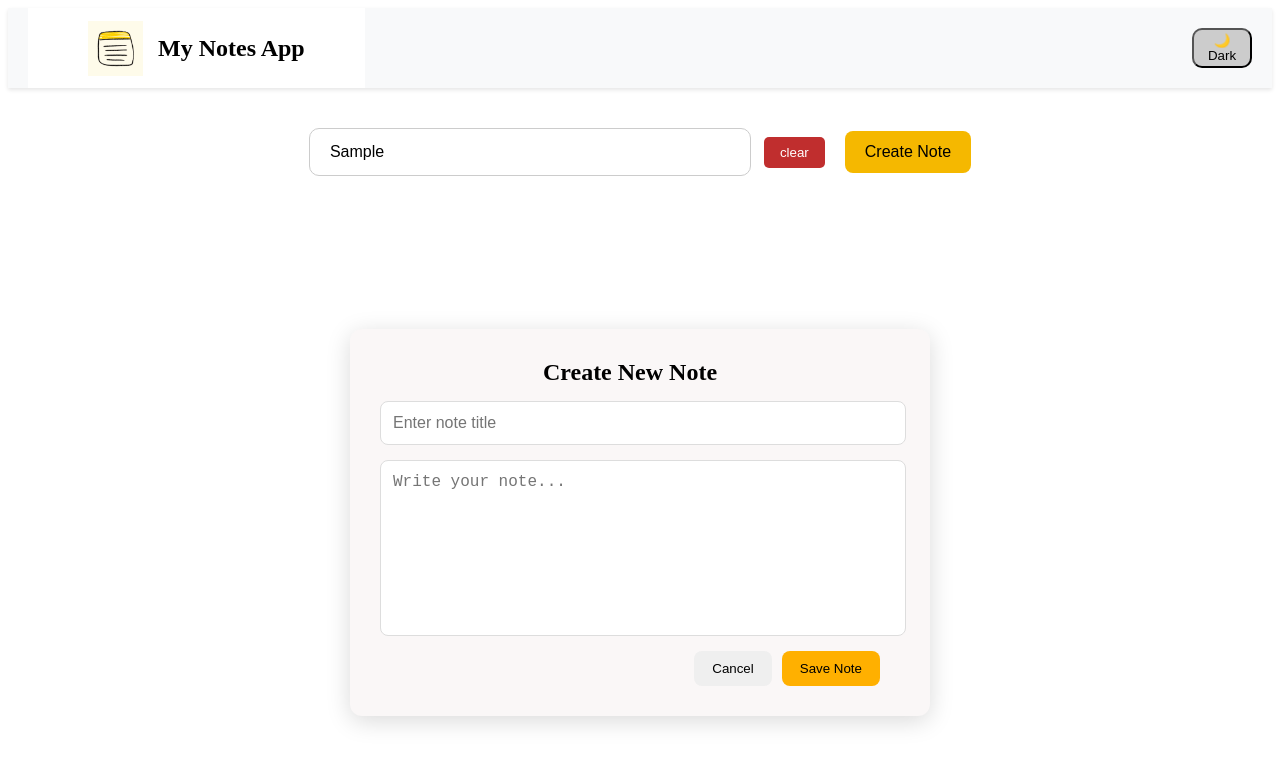
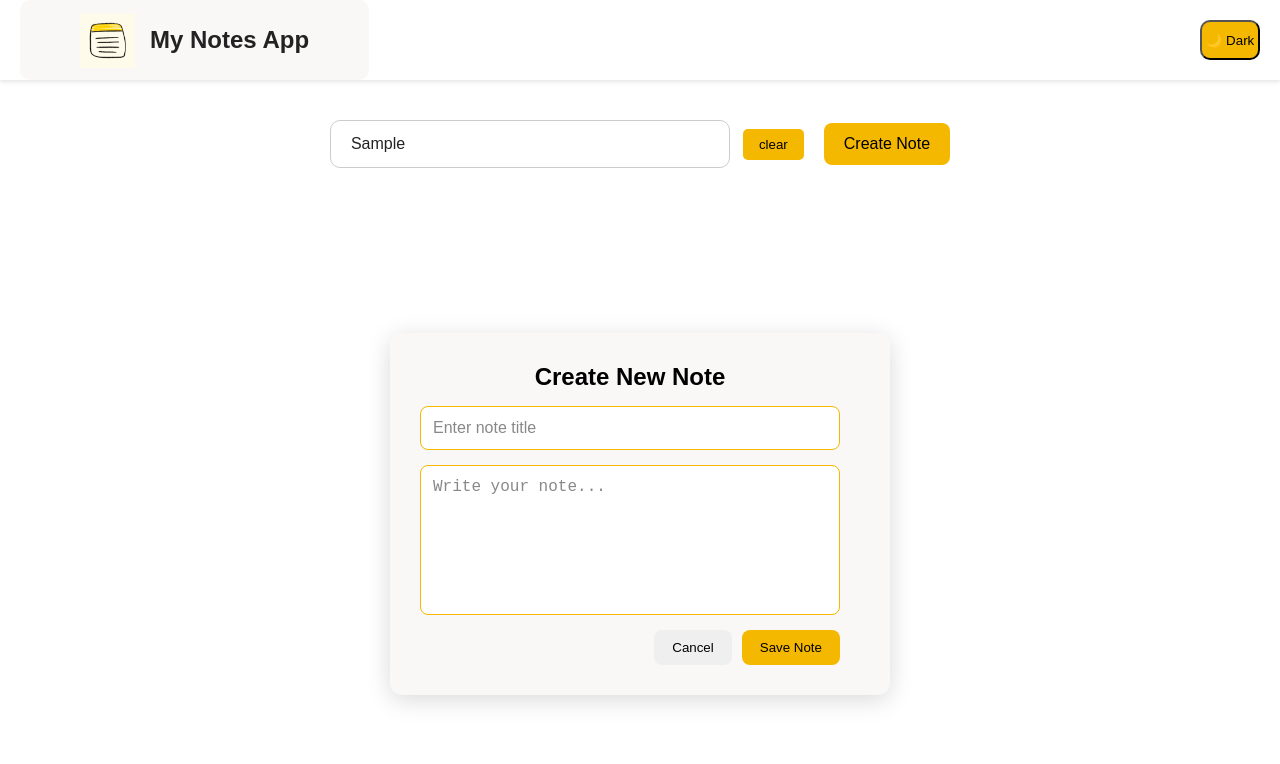
Before and after one commit to Tanish-06/practice123, a React (Vite) app: page / in a window 1280 px wide. Both pictures are taken after typing "Sample" into the empty fields and a click on the button "Create Note". Shown: the top 764 px of the page. Built offline with nearby package versions, Linux system fonts and the light colour scheme.

Commit message:
6th commit

```diff
--- a/src/Components/Add/Add.css
+++ b/src/Components/Add/Add.css
@@ -2,7 +2,8 @@
   padding: 12px 20px;
   border: none;
   border-radius: 8px;
-  background-color: #f5b800;
+  /* background-color: #f5b800; */
+  background-color: var(--button-color);
   font-size: 16px;
   font-weight: 500;
   cursor: pointer;
@@ -11,5 +12,6 @@
 
 
 .add button:hover {
-  background-color: #e0a800;
+  /* background-color: #e0a800; */
+  background-color: var(--button-color);
 }
--- a/src/Components/Add/Add.jsx
+++ b/src/Components/Add/Add.jsx
@@ -2,12 +2,12 @@ import React from 'react'
 import './Add.css'
 import createNote from '../CreateNote/CreateNote'
 
-const Add = ({ ShowCreateNote }) => {
+const Add = ({ ShowCreateNote ,darkMode}) => {
 
 
 
   return (
-    <div className="add">
+    <div className={darkMode ? "add dark-mode" : "add"}>
       <button onClick={() => ShowCreateNote(true)}> Create Note</button>
     </div>
   )
--- a/src/Components/CreateNote/CreateNote.css
+++ b/src/Components/CreateNote/CreateNote.css
@@ -1,7 +1,8 @@
 .create-note {
   width: 450px;
   padding:  30px 50px 30px 30px;
-  background-color: rgb(250, 247, 247);
+  /* background-color: rgb(250, 247, 247); */
+  background-color: var(--card-color);
   border-radius: 12px;
   box-shadow: 0 5px 25px rgba(0, 0, 0, 0.15);
   display: flex;
@@ -19,7 +20,8 @@
   width: 100%;
   padding: 12px;
 
-  border: 1px solid #ddd;
+  /* border: 1px solid #ddd; */
+  border: 1px solid var(--button-color);
   border-radius: 8px;
   font-size: 16px;
   outline: none;
@@ -46,5 +48,6 @@
 }
 
 .buttons button:last-child {
-  background-color: #ffb000;
+  /* background-color: #ffb000; */
+  background-color: var(--button-color);
 }
--- a/src/Components/CreateNote/CreateNote.jsx
+++ b/src/Components/CreateNote/CreateNote.jsx
@@ -7,6 +7,7 @@ const CreateNote = ({
   editIndex,
   notes,
   setEditIndex,
+  darkMode
 }) => {
   const [title, settitle] = useState("");
   const [content, setcontent] = useState("");
@@ -62,7 +63,7 @@ const CreateNote = ({
   };
 
   return (
-    <div className="create-note">
+    <div className={darkMode ? "create-note dark-mode" : "create-note"}>
       <h2>{editIndex !== null ? "Edit Note" : "Create New Note"}</h2>
 
       <input
--- a/src/Components/Navbar/Navbar.css
+++ b/src/Components/Navbar/Navbar.css
@@ -3,7 +3,11 @@
   justify-content: space-between;
   align-items: center;
   padding: 0 20px;
-  background-color: #f8f9fa;
+  background-color: var(--bg-color);
+  color: var(--text-color);
+  transition:
+    background-color 0.3s ease,
+    color 0.3s ease;
   box-shadow: 0 2px 4px rgba(0, 0, 0, 0.1);
 }
 
@@ -13,7 +17,11 @@
   display: flex;
   align-items: center;
   gap: 15px;
-  background-color: white;
+  background-color: var(--card-color);
+  border-radius: 10px;
+  transition:
+    background-color 0.3s ease,
+    color 0.3s ease;
 }
 .navbar .dark-mode-toggle-container {
   display: flex;
@@ -24,7 +32,8 @@
 .navbar .dark-mode-toggle {
   height: 40px;
   width: 60px;
-  background-color: #ccc;
+  background-color: var(--button-color);
+  color: var(--button-text);
   border-radius: 10px;
   position: relative;
   cursor: pointer;
--- a/src/Components/Navbar/Navbar.jsx
+++ b/src/Components/Navbar/Navbar.jsx
@@ -4,16 +4,16 @@ import "./Navbar.css";
 const Navbar = ({ darkMode, setDarkMode }) => {
   return (
     <>
-      <div className="navbar">
+      <div className={darkMode ? "navbar dark" : "navbar"}>
         <div className="logo">
           <img src={logo} alt="Logo" />
           <h2>My Notes App</h2>
         </div>
 
-        <div className="dark-mode-toggle-container">
+        <div className={darkMode ? "dark-mode-toggle-container dark" : "dark-mode-toggle-container"}>
             <button
           onClick={() => setDarkMode((prev) => !prev)}
-          className="dark-mode-toggle"
+          className={darkMode ? "dark-mode-toggle dark" : "dark-mode-toggle"}
         >
           {darkMode ? "☀️ Light" : "🌙 Dark"}
         </button>
--- a/src/Components/NoteCard/NoteCard.jsx
+++ b/src/Components/NoteCard/NoteCard.jsx
@@ -1,8 +1,8 @@
 import React from 'react'
 import './NoteCard.css'
-const NoteCard = ({ note,index,deleteNote,editNote }) => {
+const NoteCard = ({ note,index,deleteNote,editNote,darkMode }) => {
   return (
-    <div className="note-card">
+    <div className={darkMode ? "note-card dark-mode" : "note-card"}>
       <h3>{note.title}</h3>
       <p>{note.content}</p>
 
--- a/src/Components/Search/Search.css
+++ b/src/Components/Search/Search.css
@@ -10,15 +10,17 @@
 }
 
 .search input:focus {
-  border-color: #f5b800;
+  /* border-color: #f5b800; */
+  border: 1px solid var(--button-color);
   box-shadow: 0 0 5px rgba(245, 184, 0, 0.3);
 }
 
 .clear-button {
   margin-left: 13px;
   padding: 8px 16px;
-  background-color: #c02e2e;
-  color: white;
+  /* background-color: #c02e2e; */
+  background-color: var(--button-color);
+  color: var(--button-text);
   border: none;
   border-radius: 5px;
   cursor: pointer;
--- a/src/Components/Search/Search.jsx
+++ b/src/Components/Search/Search.jsx
@@ -1,8 +1,8 @@
 import React from 'react'
 import './Search.css'
-const Search = ({ searchTerm, setSearchTerm }) => {
+const Search = ({ searchTerm, setSearchTerm, darkMode }) => {
   return (
-   <div className="search">
+   <div className={darkMode ? "search dark-mode" : "search"}>
       <input
         value={searchTerm}
         onChange={(e) => setSearchTerm(e.target.value)}
--- a/src/Components/SearchSection/SearchSection.jsx
+++ b/src/Components/SearchSection/SearchSection.jsx
@@ -8,7 +8,7 @@ import { useState } from "react";
 import CreateNote from "../CreateNote/CreateNote";
 import NoteCard from "../NoteCard/NoteCard";
 
-const SearchSection = () => {
+const SearchSection = ({ darkMode }) => {
   const [showCreateNote, setShowCreateNote] = useState(false);
   const [notes, setnotes] = useState([]);
   const [editIndex, setEditIndex] = useState(null);
@@ -45,12 +45,14 @@ const SearchSection = () => {
     <div className="search-section">
 
      <div className="top-section">
-  <Search searchTerm={searchTerm} setSearchTerm={setSearchTerm} />
+  <Search searchTerm={searchTerm} setSearchTerm={setSearchTerm} darkMode={darkMode} />
   <Add
     ShowCreateNote={(value) => {
       setEditIndex(null);
       setShowCreateNote(value);
+
     }}
+    darkMode={darkMode}
   />
 </div>
 
@@ -61,6 +63,7 @@ const SearchSection = () => {
     editIndex={editIndex}
     notes={notes}
     setEditIndex={setEditIndex}
+    darkMode={darkMode}
   />
 )}
 
@@ -73,6 +76,7 @@ const SearchSection = () => {
         index={originalIndex}
         deleteNote={deleteNote}
         editNote={editNote}
+        darkMode={darkMode}
       />
     )) : (
       (searchTerm==="")?
--- a/src/index.css
+++ b/src/index.css
@@ -0,0 +1,102 @@
+/* =========================
+   GLOBAL CSS
+========================= */
+
+* {
+  margin: 0;
+  padding: 0;
+  box-sizing: border-box;
+}
+
+html,
+body,
+#root {
+  width: 100%;
+  min-height: 100%;
+}
+
+body {
+  font-family: Arial, Helvetica, sans-serif;
+}
+
+/* =========================
+   LIGHT THEME
+========================= */
+
+:root {
+  --bg-color: #ffffff;
+  --text-color: #222222;
+
+  --card-color: #faf7f7;
+  --input-color: #ffffff;
+
+  --border-color: #dddddd;
+
+  --button-color: #f5b800;
+  --button-text: #000000;
+
+  --secondary-color: #eeeeee;
+}
+
+
+/* =========================
+   DARK THEME
+========================= */
+
+.dark {
+  --bg-color: #121212;
+  --text-color: #ffffff;
+
+  --card-color: #1e1e1e;
+  --input-color: #252525;
+
+  --border-color: #444444;
+
+  --button-color: #f5b800;
+  --button-text: #000000;
+
+  --secondary-color: #333333;
+}
+
+
+/* =========================
+   MAIN APP
+========================= */
+
+.app {
+  min-height: 100vh;
+
+  background-color: var(--bg-color);
+  color: var(--text-color);
+
+  transition:
+    background-color 0.3s ease,
+    color 0.3s ease;
+}
+
+
+/* =========================
+   COMMON ELEMENTS
+========================= */
+
+input,
+textarea {
+  background-color: var(--input-color);
+  color: var(--text-color);
+
+  border: 1px solid var(--border-color);
+}
+
+input::placeholder,
+textarea::placeholder {
+  color: #888;
+}
+
+
+/* =========================
+   BUTTONS
+========================= */
+
+button {
+  cursor: pointer;
+}
```
